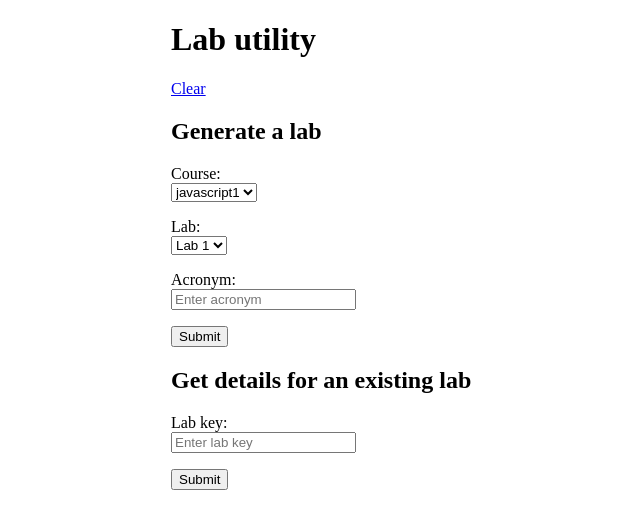
After one commit to dbwebb-se/javascript1, a PHP site: page / in a window 1280 px wide. The commit adds this page. Shown: the top 529 px of the page, without its empty margins (119-759 px from the left). Run offline with PHP 8.4, Linux system fonts and the light colour scheme.

Commit message:
new structure for generating lab

```diff
--- a/exercises/1/lab/lab.php
+++ /dev/null
@@ -1,5 +0,0 @@
-<?php
-
-extract(include "config.php");
-
-include "lab_tpl.php";
--- /dev/null
+++ b/exercises/lab/index.php
@@ -0,0 +1,174 @@
+<!doctype html>
+<html>
+<head>
+<meta charset="utf-8">
+<title>Lab generation</title>
+<link rel="stylesheet" href="style/style.css">
+</head>
+<body>
+
+
+<h1>Lab utility</h1>
+
+<p><a href="?">Clear</a></p>
+
+
+<?php
+error_reporting(-1);              // Report all type of errors
+ini_set('display_errors', 1);     // Display all errors
+ini_set('output_buffering', 0);   // Do not buffer outputs, write directly
+
+
+if (!is_writable(__DIR__)) {
+    echo "<p>You must make this directory writable. Then click <a href='?init'>this link to generate the database tables</a>.</p>";
+    exit;
+}
+
+
+$db = new PDO("sqlite:db.sqlite");
+
+if (isset($_GET['init'])) {
+    $sql = "
+create table if not exists lab
+(
+    int id primary key,
+    gen_key string key
+    acronym string,
+    course string,
+    lab string,
+    created datetime,
+)
+";
+    $stmt = $db->prepare($sql);
+    $stmt->execute();
+}
+
+?>
+
+
+
+<h2>Generate a lab</h2>
+
+
+<?php
+
+$acronym    = isset($_GET['acronym']) ? $_GET['acronym'] : null;
+$course     = isset($_GET['course']) ? $_GET['course'] : null;
+$lab        = isset($_GET['lab']) ? $_GET['lab'] : null;
+$created    = date('Y-m-d H:i:s');
+$gen_key    = md5($acronym . $course . $lab . $created);
+
+if (isset($_GET['doGenerate'])) {
+    $sql = "
+insert into lab
+(acronym, course, lab, created, gen_key)
+values
+(?, ?, ?, ?, ?)
+";
+    $stmt = $db->prepare($sql);
+    $stmt->execute([$acronym, $course, $lab, $created, $gen_key]);
+
+    echo <<<EOD
+<p>
+<a href="lab.php?lab&key=$gen_key">Lab</a> |
+<a href="lab.php?lab&answers&key=$gen_key">Lab with answers</a> |
+<a href="lab.php?answers&key=$gen_key">Answers</a> |
+</p>
+EOD;
+
+}
+
+?>
+
+
+<form>
+
+<p>
+    <label>Course:</br>
+    <select name="course">
+        <option value="javascript1">javascript1</option>
+        <option value="python">python</option>
+    </select></label>
+</p>
+
+<p>
+    <label>Lab:</br>
+    <select name="lab">
+        <option value="lab1">Lab 1</option>
+        <option value="lab2">Lab 2</option>
+        <option value="lab3">Lab 3</option>
+        <option value="lab4">Lab 4</option>
+        <option value="lab5">Lab 5</option>
+    </select></label>
+</p>
+
+<p>
+    <label>Acronym:<br>
+        <input type="text" name="acronym" placeholder="Enter acronym">
+    </label>
+</p>
+
+<p>
+    <input type="submit" name="doGenerate" value="Submit">
+</p>
+
+</form>
+
+
+
+<h2>Get details for an existing lab</h2>
+
+<?php
+
+$key    = isset($_GET['key']) ? $_GET['key'] : null;
+
+if (isset($_GET['doKey'])) {
+    $sql = "
+select * from lab
+where
+    gen_key = ?
+";
+    $stmt = $db->prepare($sql);
+    $stmt->execute([$key]);
+    $res = $stmt->fetch(PDO::FETCH_OBJ);
+
+    $gen_key = $res->gen_key;
+
+    echo <<<EOD
+<p>
+Acronym: {$res->acronym}</br>
+Course: {$res->course}</br>
+Lab: {$res->lab}</br>
+Created: {$res->created}</br>
+Key: {$res->gen_key}</br>
+</p>
+<p>
+<a href="lab.php?lab&key=$gen_key">Lab</a> |
+<a href="lab.php?lab&answers&key=$gen_key">Lab with answers</a> |
+<a href="lab.php?answers&key=$gen_key">Answers</a> |
+</p>
+EOD;
+
+}
+
+?>
+
+
+<form>
+
+<p>
+    <label>Lab key:<br>
+    <input type="text" name="key" placeholder="Enter lab key">
+    </acronym>
+</p>
+
+<p>
+    <input type="submit" name="doKey" value="Submit">
+</p>
+
+</form>
+
+
+
+</body>
+</html>
--- a/exercises/1/lab/style.css
+++ b/exercises/lab/style/style.css
@@ -1,4 +1,4 @@
 body {
-    margin: 0 auto;
+    margin: 8px auto;
     max-width: 700px;
 }
```
Also changed, not shown: exercises/1/lab/config.php (deleted, +0 -74 lines), exercises/lab/config/lab1.php (added, +306 -0 lines), exercises/lab/lab.php (added, +58 -0 lines), exercises/lab/view/answers_tpl.php (added, +22 -0 lines), exercises/lab/view/lab_tpl.php (renamed from exercises/1/lab/lab_tpl.php, +13 -3 lines).
